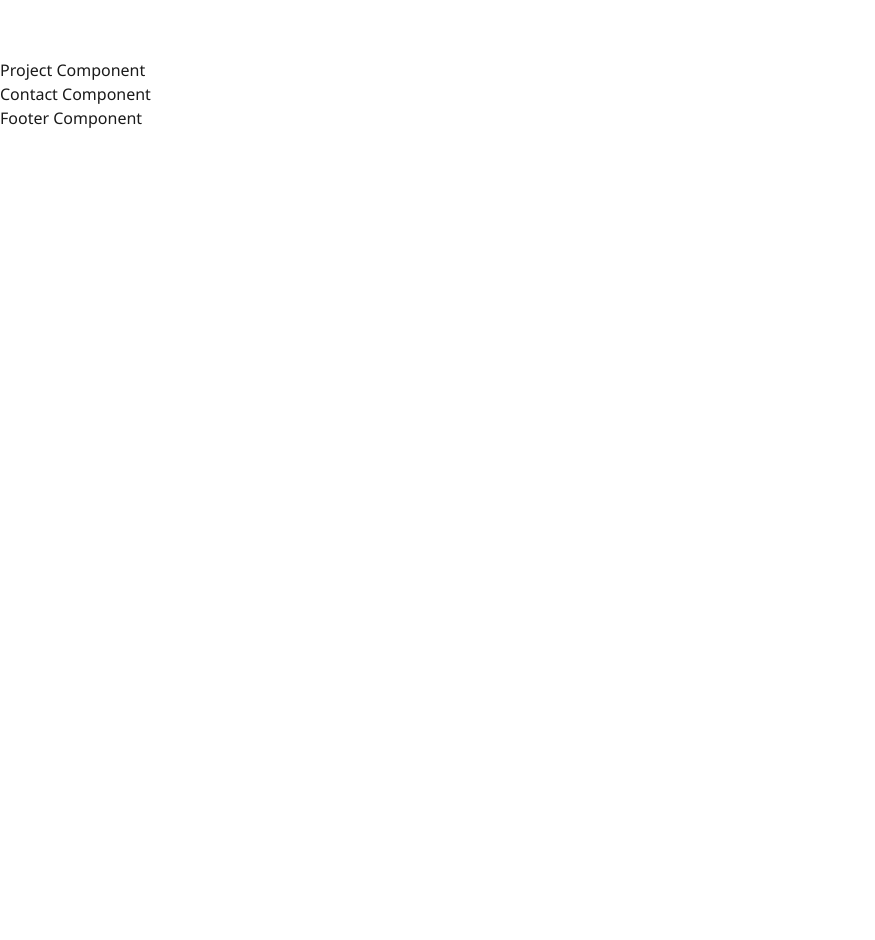
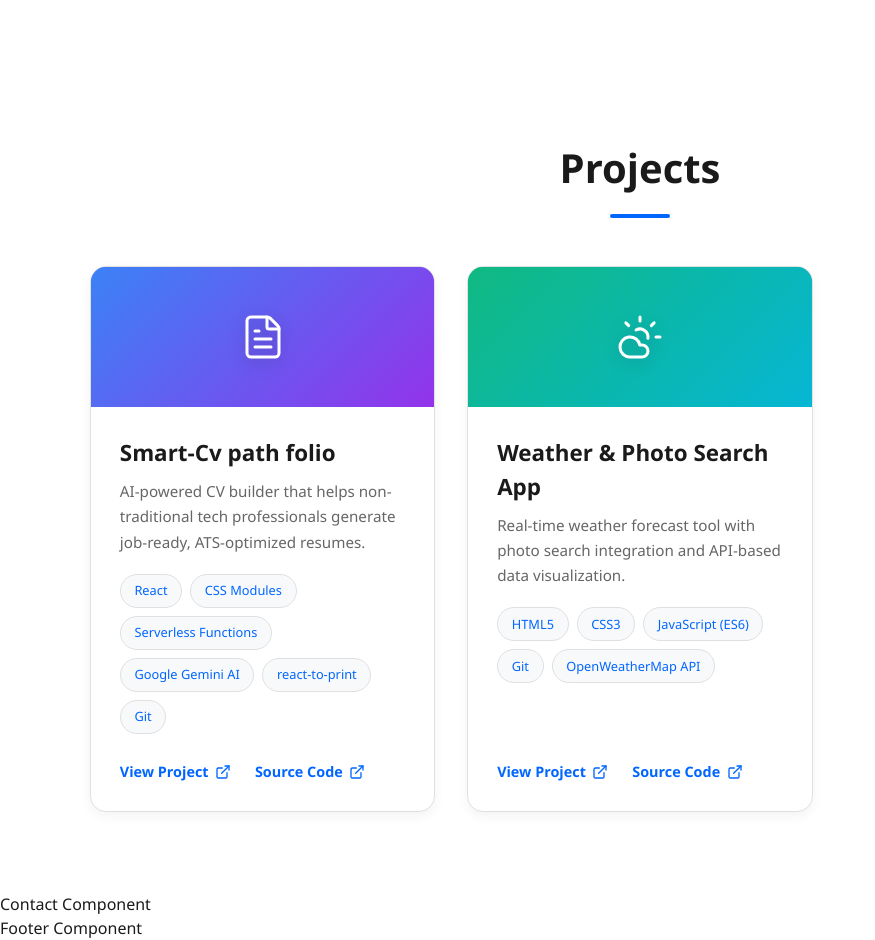
Before and after one commit to SyedArslanHaider/my-portfolio, a React (Vite) app: page / in a window 1280 px wide. Shown: the part 2040-2980 px from the top of the page, without its empty margins (0-875 px from the left). Before the commit the page ends 2170 px from the top, so only its background shows below. Built offline with nearby package versions, Linux system fonts and the light colour scheme.

Commit message:
add project section with project card, icon, tech tag and external link

```diff
--- a/src/components/Projects.jsx
+++ b/src/components/Projects.jsx
@@ -1,9 +1,81 @@
+import { ExternalLink, FileText, CloudSun } from "lucide-react";
+import "../styles/Projects.css";
+
 function Projects() {
+  const projects = [
+    {
+      title: "Smart-Cv path folio",
+      description:
+        "AI-powered CV builder that helps non-traditional tech professionals generate job-ready, ATS-optimized resumes.",
+      tech: [
+        "React",
+        "CSS Modules",
+        "Serverless Functions",
+        "Google Gemini AI",
+        "react-to-print",
+        "Git",
+      ],
+      link: "https://deploy-preview-103--smart-cv-migracode.netlify.app/",
+      github: "https://github.com/SyedArslanHaider/smart-cv-builder",
+      icon: FileText,
+      color: "blue",
+    },
+    {
+      title: "Weather & Photo Search App",
+      description:
+        "Real-time weather forecast tool with photo search integration and API-based data visualization.",
+      tech: ["HTML5", "CSS3", "JavaScript (ES6)", "Git", "OpenWeatherMap API"],
+      link: "https://weather1122.netlify.app/",
+      github: "https://github.com/SyedArslanHaider/JavaScript-Core-3-Challenges/tree/master/challenge-weather-app",
+      icon: CloudSun,
+      color: "green",
+    },
+  ];
+
   return (
-    <div>
-      <p>Project Component</p>
-    </div>
-  )
+    <section className="section" id="projects">
+      <h2 className="section-title">Projects</h2>
+      <div className="projects-grid">
+        {projects.map((project, index) => {
+          const IconComponent = project.icon;
+
+          return (
+            <div key={index} className="project-card">
+
+              {/* HEADER */}
+              <div className={`project-header gradient-${project.color}`}>
+                <IconComponent className="project-icon" size={48} strokeWidth={1.5} />
+              </div>
+
+              {/* CONTENT */}
+              <div className="project-content">
+                <h3>{project.title}</h3>
+                <p>{project.description}</p>
+
+                <div className="tech-tags">
+                  {project.tech.map((tech, i) => (
+                    <span key={i} className="tech-tag">
+                      {tech}
+                    </span>
+                  ))}
+                </div>
+
+                <div className="project-links">
+                  <a href={project.link} className="project-link">
+                    View Project <ExternalLink size={16} />
+                  </a>
+                  <a href={project.github} className="project-link">
+                    Source Code <ExternalLink size={16} />
+                  </a>
+                </div>
+              </div>
+
+            </div>
+          );
+        })}
+      </div>
+    </section>
+  );
 }
 
-export default Projects
+export default Projects;
--- /dev/null
+++ b/src/styles/Projects.css
@@ -0,0 +1,164 @@
+.projects-grid {
+    display: grid;
+    grid-template-columns: repeat(auto-fill, minmax(320px, 1fr));
+    gap: 2rem;
+    max-width: 1100px;
+    margin: 0 auto;
+}
+
+.project-card {
+    background: var(--bg-card);
+    border: 1px solid var(--border);
+    border-radius: 16px;
+    overflow: hidden;
+    box-shadow: 0 4px 12px rgba(0, 0, 0, 0.05);
+    transition: all 0.3s ease;
+    display: flex;
+    flex-direction: column;
+    max-width: 420px;
+}
+
+.project-card:hover {
+    transform: translateY(-8px);
+    box-shadow: 0 12px 30px rgba(0, 0, 0, 0.12);
+    border-color: var(--accent);
+}
+
+/* HEADER */
+.project-header {
+    height: 140px;
+    display: flex;
+    align-items: center;
+    justify-content: center;
+    position: relative;
+    overflow: hidden;
+}
+
+.project-header::before {
+    content: '';
+    position: absolute;
+    top: 0;
+    left: 0;
+    right: 0;
+    bottom: 0;
+    background: inherit;
+    opacity: 0.95;
+    transition: opacity 0.3s ease;
+}
+
+.project-card:hover .project-header::before {
+    opacity: 1;
+}
+
+/* GRADIENT THEMES */
+.gradient-blue {
+    background: linear-gradient(135deg, #3b82f6, #9333ea);
+}
+
+.gradient-green {
+    background: linear-gradient(135deg, #10b981, #06b6d4);
+}
+
+.gradient-orange {
+    background: linear-gradient(135deg, #f97316, #ef4444);
+}
+
+.gradient-purple {
+    background: linear-gradient(135deg, #a855f7, #ec4899);
+}
+
+.gradient-yellow {
+    background: linear-gradient(135deg, #eab308, #f97316);
+}
+
+.project-icon {
+    color: white;
+    position: relative;
+    z-index: 1;
+    filter: drop-shadow(0 4px 8px rgba(0, 0, 0, 0.2));
+    transition: transform 0.3s ease;
+}
+
+.project-card:hover .project-icon {
+    transform: scale(1.1);
+}
+
+/* CONTENT */
+.project-content {
+    padding: 1.8rem;
+    display: flex;
+    flex-direction: column;
+    flex-grow: 1;
+}
+
+.project-content h3 {
+    font-size: 1.4rem;
+    margin-bottom: 0.6rem;
+    color: var(--text-primary);
+    font-weight: 700;
+}
+
+.project-content p {
+    color: var(--text-secondary);
+    line-height: 1.65;
+    margin-bottom: 1.2rem;
+    font-size: 0.95rem;
+}
+
+.tech-tags {
+    display: flex;
+    flex-wrap: wrap;
+    gap: 0.5rem;
+    margin-bottom: 1.2rem;
+}
+
+.tech-tag {
+    padding: 0.4rem 0.85rem;
+    background: var(--bg-secondary);
+    border: 1px solid var(--border);
+    border-radius: 20px;
+    font-size: 0.8rem;
+    color: var(--accent);
+    font-weight: 500;
+    transition: all 0.2s ease;
+}
+
+.tech-tag:hover {
+    background: var(--accent);
+    color: white;
+    transform: translateY(-2px);
+}
+
+/* LINKS (BOTTOM) */
+.project-links {
+    display: flex;
+    gap: 1.5rem;
+    margin-top: auto;
+    padding-top: 0.5rem;
+}
+
+.project-link {
+    display: inline-flex;
+    align-items: center;
+    gap: 0.4rem;
+    color: var(--accent);
+    font-weight: 600;
+    text-decoration: none;
+    font-size: 0.9rem;
+    transition: all 0.2s ease;
+}
+
+.project-link:hover {
+    text-decoration: underline;
+    gap: 0.6rem;
+}
+
+@media (max-width: 768px) {
+    .projects-grid {
+        grid-template-columns: 1fr;
+    }
+
+    .project-card {
+        max-width: 100%;
+    }
+}
```
